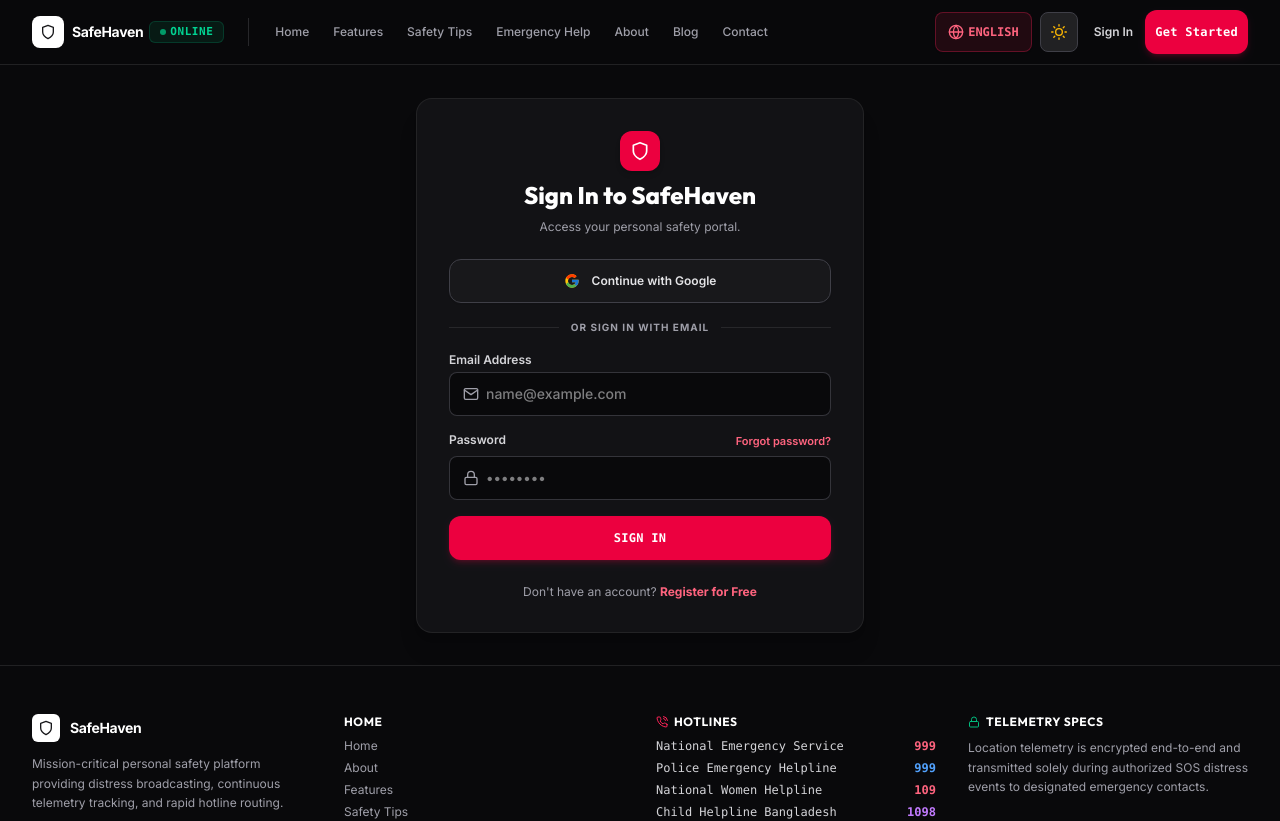
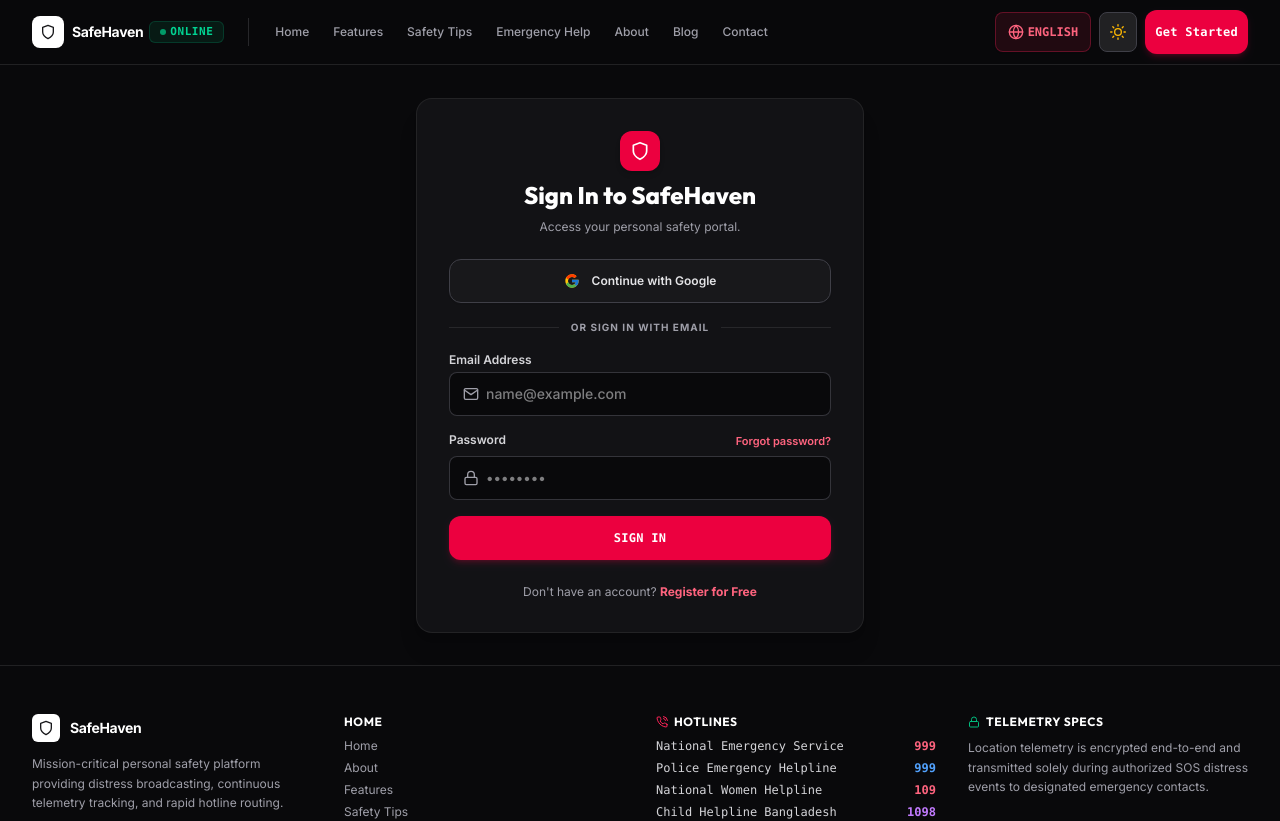
Before and after one commit to Ridwanulkarim/women-safety-web-app, a React (Vite) app: page /login in a window 1280 px wide. Shown: the top 821 px of the page. Built offline with nearby package versions, Linux system fonts and the light colour scheme; no server answers.

Commit message:
Hide top header sign-in buttons on mobile screens to prevent cluttered top bar and duplicate controls

```diff
--- a/src/components/common/Navbar.jsx
+++ b/src/components/common/Navbar.jsx
@@ -161,20 +161,24 @@
                 </div>
               </>
             ) : (
-              /* PUBLIC VISITOR SIGN-IN / REGISTER BUTTONS */
-              <div className="flex items-center gap-1">
+              /* PUBLIC VISITOR SIGN-IN / REGISTER BUTTONS - Hidden on Mobile to avoid header clutter */
+              <div className="hidden sm:flex items-center gap-1.5">
+                {location.pathname !== '/login' && (
                   <Link
                     to="/login"
-                  className="px-2 py-1 text-xs font-semibold text-zinc-700 dark:text-zinc-300 hover:text-zinc-900 dark:hover:text-white transition"
+                    className="px-2.5 py-1 text-xs font-semibold text-zinc-700 dark:text-zinc-300 hover:text-zinc-900 dark:hover:text-white transition"
                   >
                     {t('nav.signIn')}
                   </Link>
+                )}
+                {location.pathname !== '/register' && (
                   <Link
                     to="/register"
                     className="btn-danger text-xs !py-1 !px-2.5 font-mono"
                   >
                     {t('nav.getStarted')}
                   </Link>
+                )}
               </div>
             )}
 
```
Lines whose indentation alone changed are shown as unchanged.
